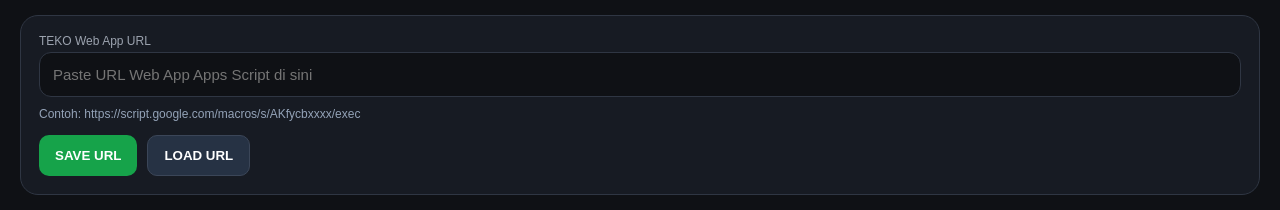
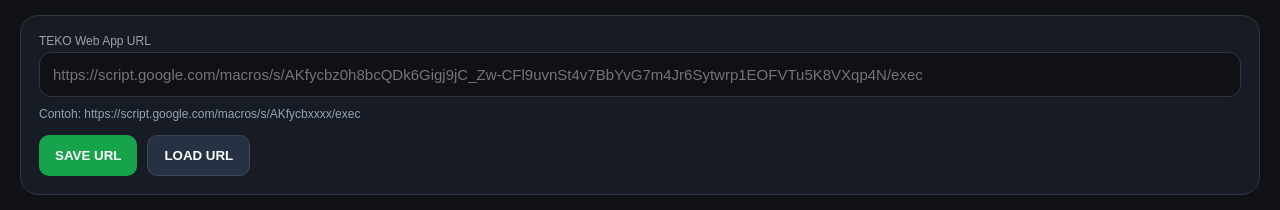
Before and after one commit to vidyaimbar/teko-checkin, a plain HTML site: page index.html in a window 1280 px wide. Shown: the part 72-282 px from the top of the page. Drawn offline with Linux system fonts and the light colour scheme.

Commit message:
Update index.html

```diff
--- a/index.html
+++ b/index.html
@@ -67,7 +67,7 @@
   <div class="box config">
     <div class="field">
       <div class="label">TEKO Web App URL</div>
-      <input id="webAppUrl" placeholder="Paste URL Web App Apps Script di sini">
+      <input id="webAppUrl" placeholder="https://script.google.com/macros/s/AKfycbz0h8bcQDk6Gigj9jC_Zw-CFl9uvnSt4v7BbYvG7m4Jr6Sytwrp1EOFVTu5K8VXqp4N/exec">
       <div class="hint">
         Contoh: https://script.google.com/macros/s/AKfycbxxxx/exec
       </div>
```
